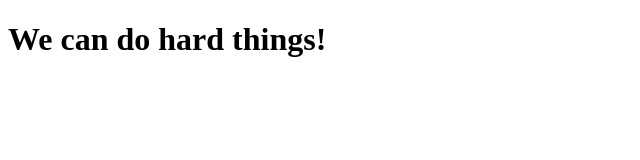
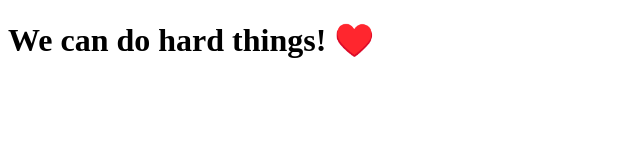
Before and after one commit to lgolin/clone-tabnews, a Next.js app: page / in a window 1280 px wide. Shown: the top 160 px of the page, without its empty margins (0-640 px from the left). Built offline with nearby package versions, Linux system fonts and the light colour scheme.

Commit message:
modifica a frase

```diff
--- a/pages/index.js
+++ b/pages/index.js
@@ -1,5 +1,5 @@
 function Home() {
-    return <h1>We can do hard things!</h1>
+    return <h1>We can do hard things! ♥️</h1>
 }
 
 export default Home;
```
